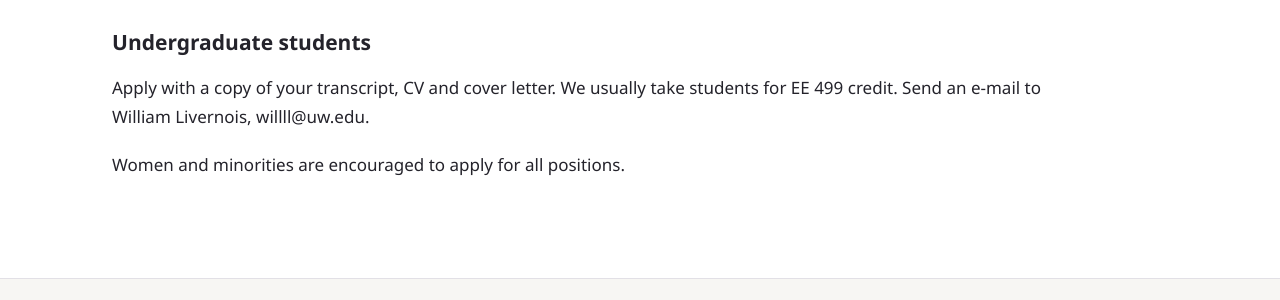
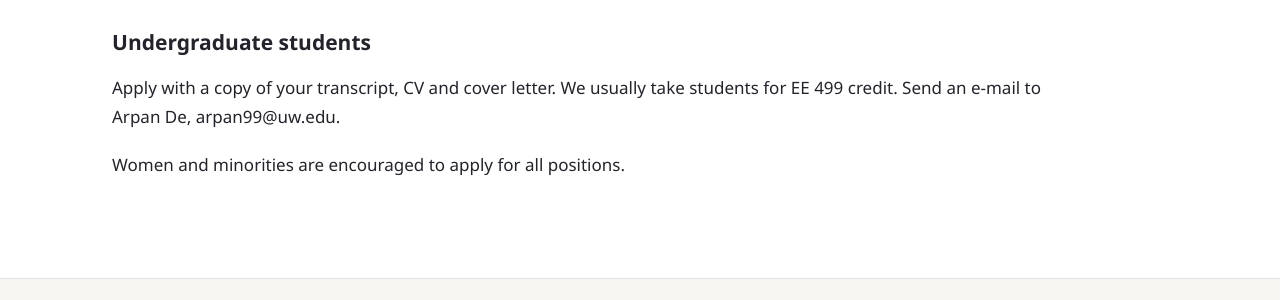
Before and after one commit to anantrammp/anantrammp.github.io, a Jekyll site: the page built from _pages/join.md, in a window 1280 px wide. Shown: the part 720-1020 px from the top of the page. Built offline with Jekyll 4.4.1, drawn with Linux system fonts in a browser that asks for light colours.

Commit message:
Update join.md

```diff
--- a/_pages/join.md
+++ b/_pages/join.md
@@ -17,6 +17,6 @@ Background in topological materials / biomolecular simulation / quantum transpor
 
 ### Undergraduate students
 
-Apply with a copy of your transcript, CV and cover letter. We usually take students for EE 499 credit. Send an e-mail to William Livernois, willll@uw.edu.
+Apply with a copy of your transcript, CV and cover letter. We usually take students for EE 499 credit. Send an e-mail to Arpan De, arpan99@uw.edu.
 
 Women and minorities are encouraged to apply for all positions.
```
